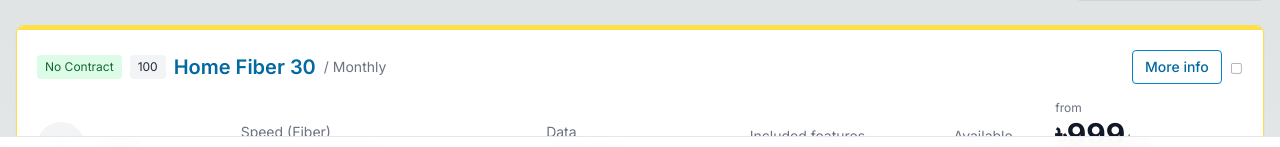
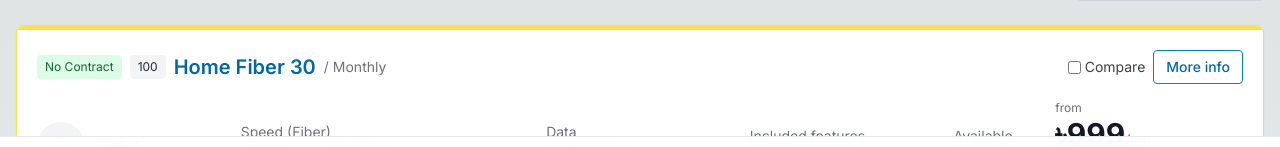
Before and after one commit to alextheous/review-service-web, a Next.js app: page /compare in a window 1280 px wide. Both pictures are taken after typing "Sample" into the empty fields and a click on the button "Search Plans". Shown: the part 583-730 px from the top of the page. Built offline with nearby package versions, Linux system fonts and the light colour scheme.

Commit message:
Extend PlanCard props with compareChecked and onCompareToggle; add header checkbox

```diff
--- a/components/PlanCard.tsx
+++ b/components/PlanCard.tsx
@@ -18,11 +18,13 @@ interface Plan {
   availability: string;
 }
 
-interface PlanCardProps {
+export interface PlanCardProps {
   plan: Plan;
   badge?: { label: string; color: 'green' | 'purple' | 'yellow' };
   score?: number;
   monthlyNote?: string;
+  compareChecked?: boolean;
+  onCompareToggle?: () => void;
 }
 
 const badgeColorMap = {
@@ -31,7 +33,7 @@ const badgeColorMap = {
   yellow: 'bg-yellow-100 text-yellow-800',
 };
 
-export default function PlanCard({ plan, badge, score = 95, monthlyNote }: PlanCardProps) {
+export default function PlanCard({ plan, badge, score = 95, monthlyNote, compareChecked = false, onCompareToggle }: PlanCardProps) {
   const [open, setOpen] = useState(false);
 
   return (
@@ -51,13 +53,16 @@ export default function PlanCard({ plan, badge, score = 95, monthlyNote }: PlanC
             <span className="text-sm text-gray-500 hidden md:inline">/ {getContractLabel(plan.contract)}</span>
           </div>
           <div className="flex items-center gap-2">
+            <label className="flex items-center gap-1 text-sm text-gray-700 cursor-pointer select-none">
+              <input type="checkbox" checked={compareChecked} onChange={onCompareToggle} className="accent-sky-600" />
+              Compare
+            </label>
             <button
               onClick={() => setOpen(!open)}
               className="text-sky-700 border border-sky-600 px-3 py-1.5 rounded hover:bg-sky-50 text-sm font-medium"
             >
               {open ? 'Hide info' : 'More info'}
             </button>
-            <button aria-label="add to comparison" className="text-gray-400 hover:text-gray-600 text-sm">▢</button>
           </div>
         </div>
 
```
